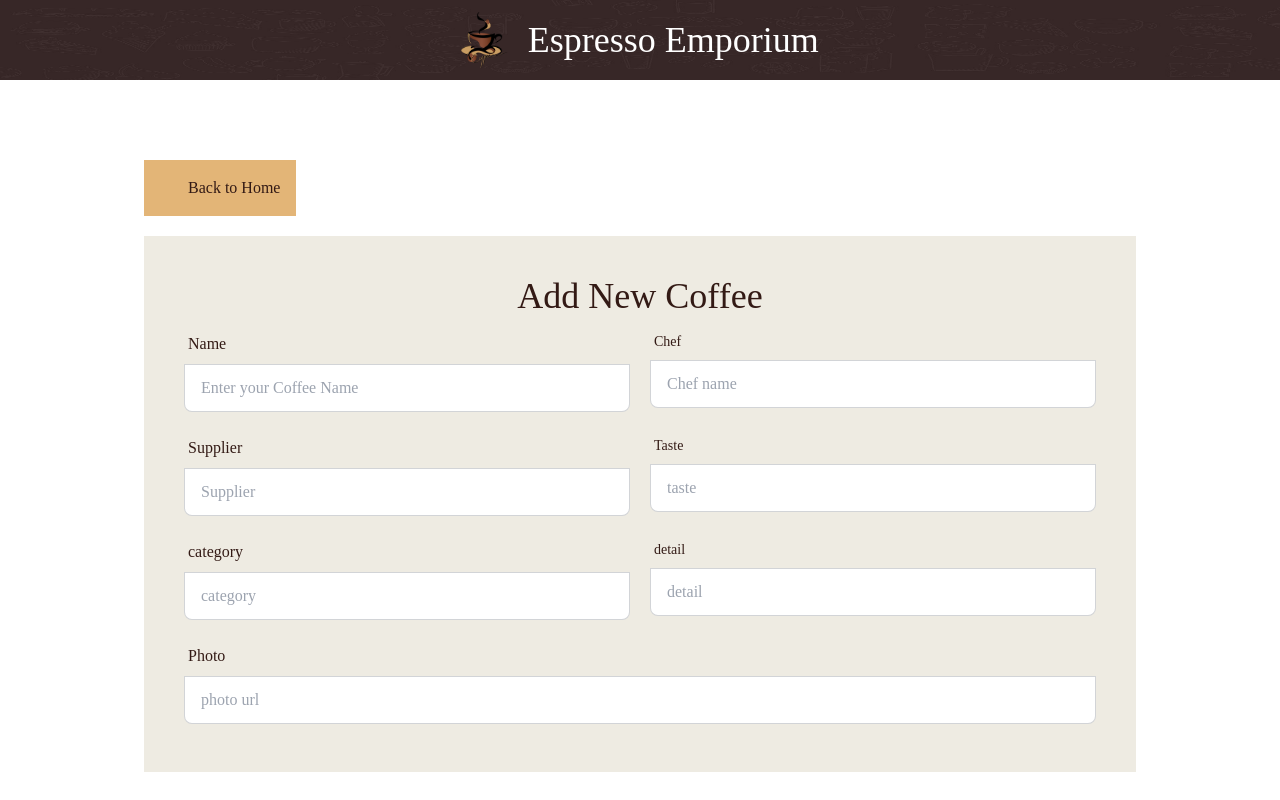
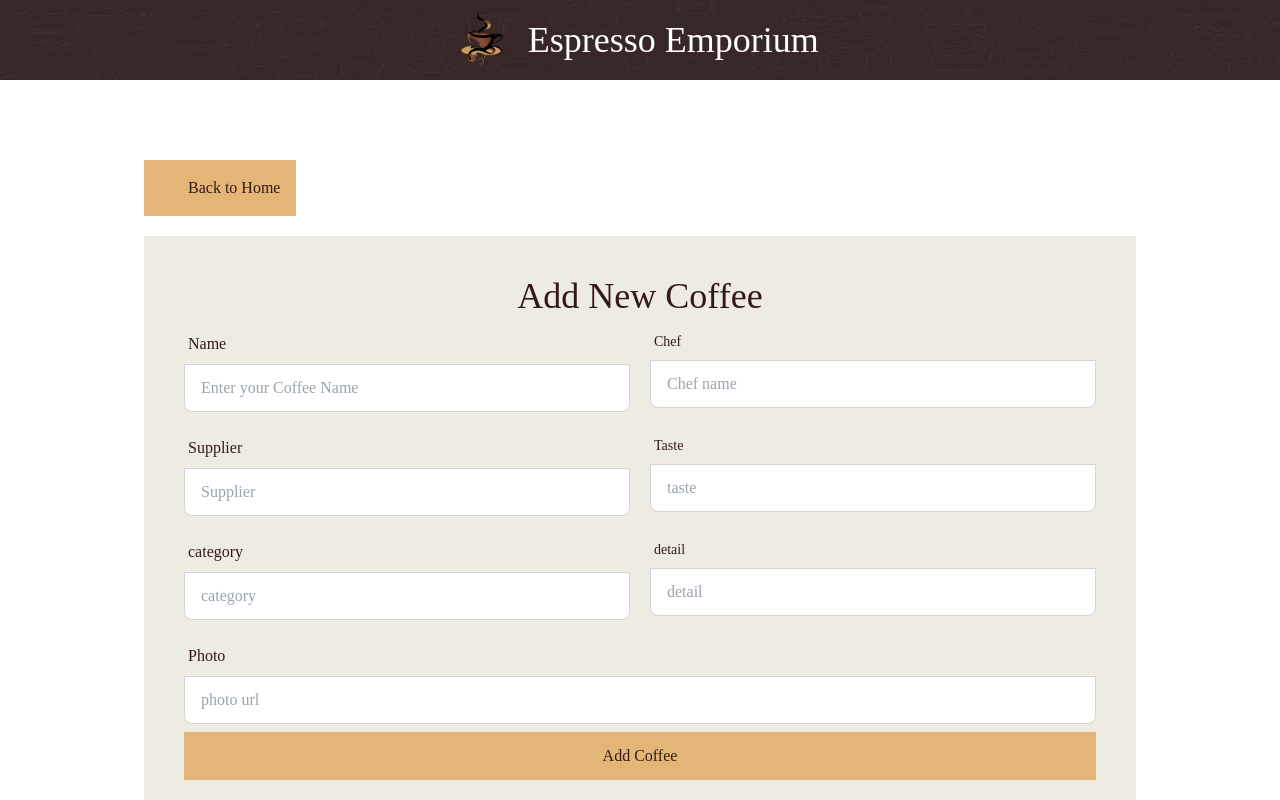
Before and after one commit to Tokiosman80F/coffeMaker, a React (Vite) app in the folder coffeeMaker--client/: page /addCoffeeForm in a window 1280 px wide. Shown: the top 800 px of the page. Built offline with nearby package versions, Linux system fonts and the light colour scheme; some icons are missing.

Commit message:
create the data on database

```diff
--- a/coffeeMaker--client/src/components/AddCoffeeForm.jsx
+++ b/coffeeMaker--client/src/components/AddCoffeeForm.jsx
@@ -1,8 +1,39 @@
-import React from "react";
 import Header from "./shared/Header";
 import Footer from "./shared/Footer";
 import { FaArrowLeft } from "react-icons/fa6";
 const AddCoffeeForm = () => {
+  const handleAddCoffee = (e) => {
+    e.preventDefault();
+    const form = e.target;
+    const name = form.name.value;
+    const chef = form.chef.value;
+    const supplier = form.supplier.value;
+    const taste = form.taste.value;
+    const category = form.category.value;
+    const photo = form.photo.value;
+    const detail = form.detail.value;
+    const coffeeDetail = {
+      name,
+      chef,
+      supplier,
+      taste,
+      category,
+      photo,
+      detail,
+    };
+    console.log(coffeeDetail);
+    fetch(`http://localhost:3000/coffee`,{
+      method:"POST",
+      headers:{
+        "content-type":"application/json"
+      },
+      body:JSON.stringify(coffeeDetail)
+    })
+      .then((res) => res.json())
+      .then((data) => {
+        console.log("Coffee detail data =>",data);
+      });
+  };
   return (
     <>
       <Header></Header>
@@ -11,8 +42,10 @@ const AddCoffeeForm = () => {
           <FaArrowLeft></FaArrowLeft>Back to Home
         </button>
 
-        <form className=" bg-[#eeebe2] p-10">
-        <h1 className="text-4xl text-center text-[#331A15]">Add New Coffee</h1>
+        <form onSubmit={handleAddCoffee} className=" bg-[#eeebe2] p-10">
+          <h1 className="text-4xl text-center text-[#331A15]">
+            Add New Coffee
+          </h1>
           {/* name and chef */}
           <div className="flex gap-5 py-2">
             <div className="form-control w-1/2">
@@ -25,7 +58,7 @@ const AddCoffeeForm = () => {
                   placeholder="Enter your Coffee Name"
                   className="input input-bordered bg-white"
                   required
-                  name=""
+                  name="name"
                 />
               </label>
             </div>
@@ -110,7 +143,6 @@ const AddCoffeeForm = () => {
             </div>
           </div>
 
-
           {/* photo */}
           <div className="flex gap-5 py-2">
             <div className="form-control w-full">
@@ -128,7 +160,11 @@ const AddCoffeeForm = () => {
               </label>
             </div>
           </div>
-
+          <input
+            type="submit"
+            value="Add Coffee"
+            className="block w-full py-3 bg-[#E3B577] text-[#331A15] hover:bg-[#e5a450]"
+          />
         </form>
       </div>
       <Footer></Footer>
```
Also changed, not shown: 1 other file (tests, documents, lock files or other folders). Lines whose indentation alone changed are shown as unchanged.
